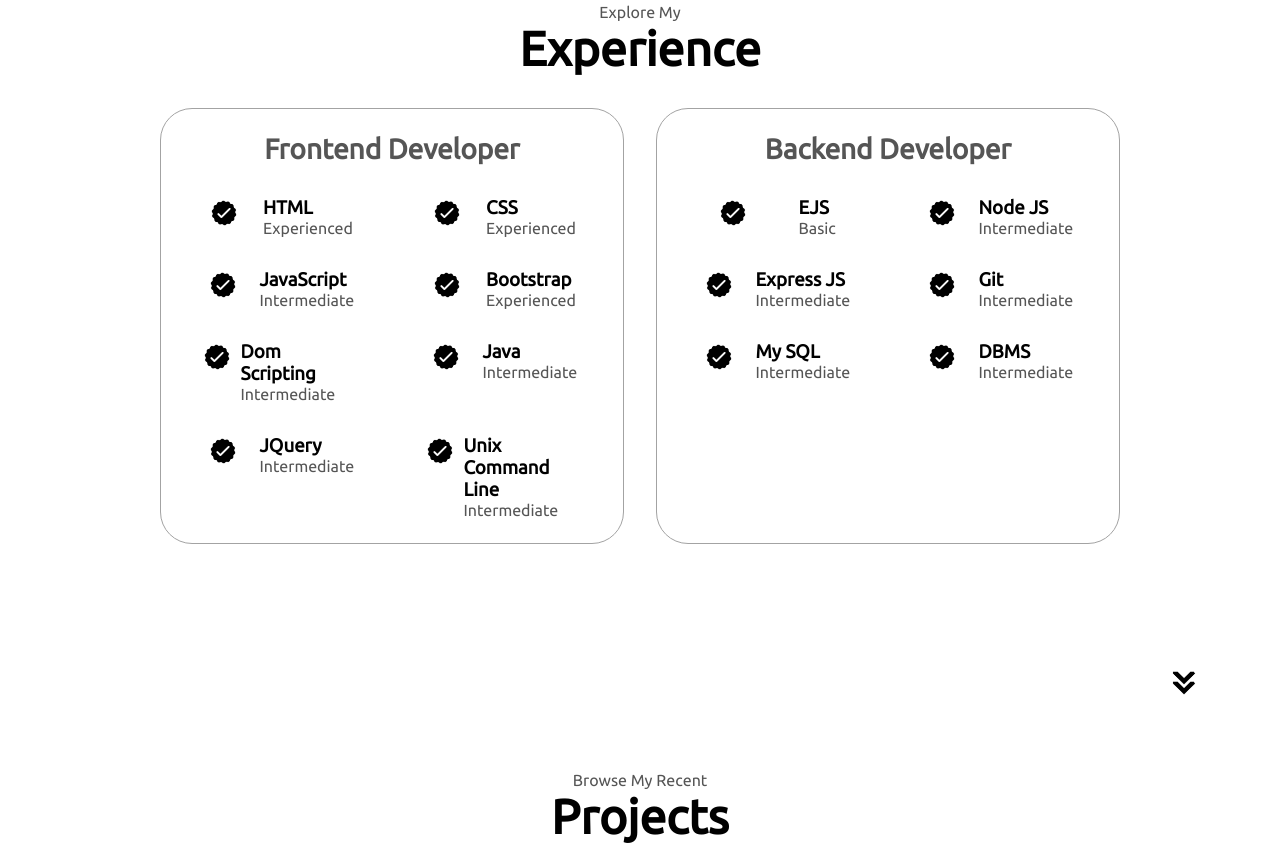
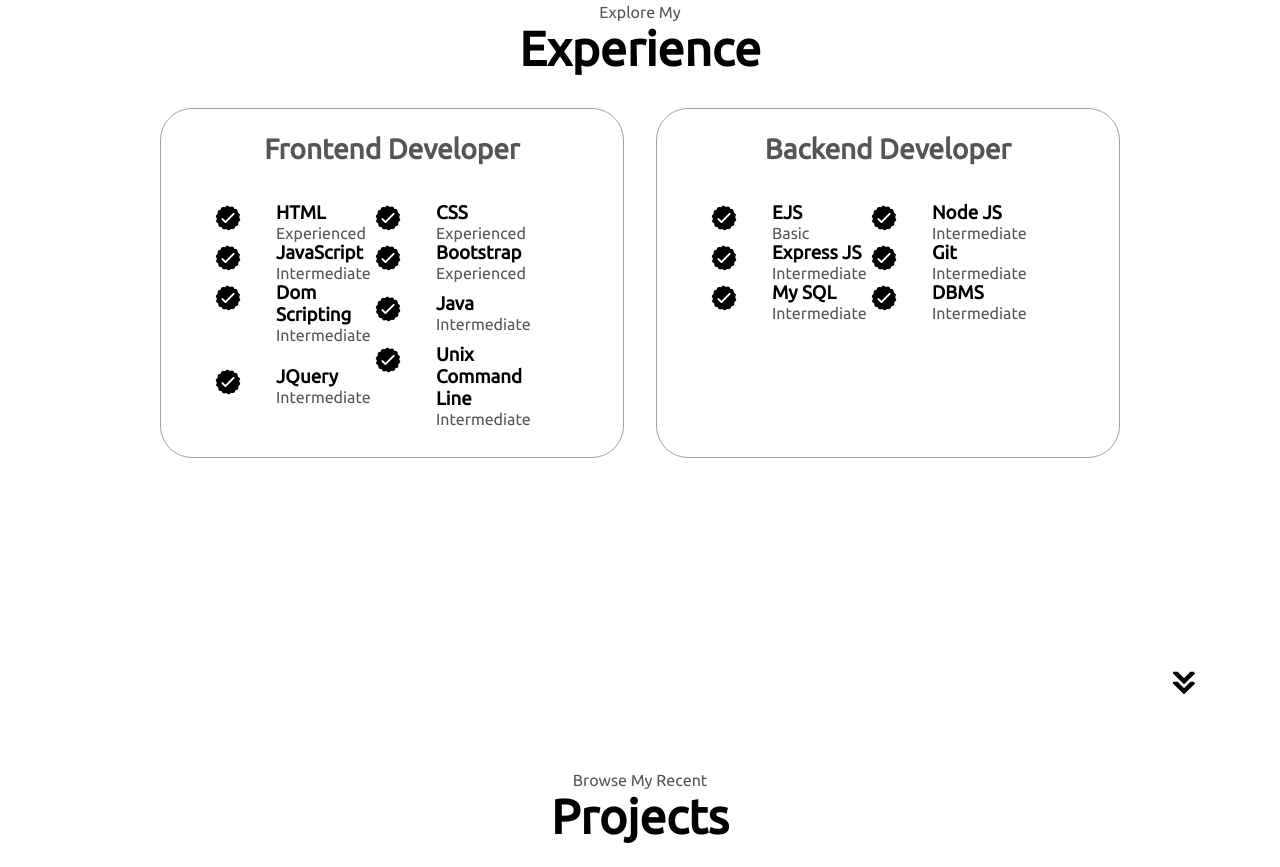
Before and after one commit to R4raptor/personal_portfolio_02, a plain HTML site: page index.html in a window 1280 px wide. Shown: the part 1693-2560 px from the top of the page. Drawn offline with Linux system fonts and the light colour scheme.

Commit message:
Update style.css

```diff
--- a/style.css
+++ b/style.css
@@ -323,15 +323,21 @@ section{
     text-align: initial;
     flex-wrap: wrap;
     flex-direction: row;
-    gap: 2rem;
-    justify-content: space-around;
+/*     gap: 2rem;
+    justify-content: space-around; */
+/*     test */
+    justify-content:flex-start;
+    align-items:center;
+    padding:5px 27px;
+/*     test */
 }
 article
 {
     display: flex;
     width: 10rem;
-    justify-content: space-around;
-    gap: 0.5rem;
+/*     justify-content: space-around;
+    gap: 0.5rem; */
+    gap:32px;
 }
 article .icon{
     cursor: default;
```
